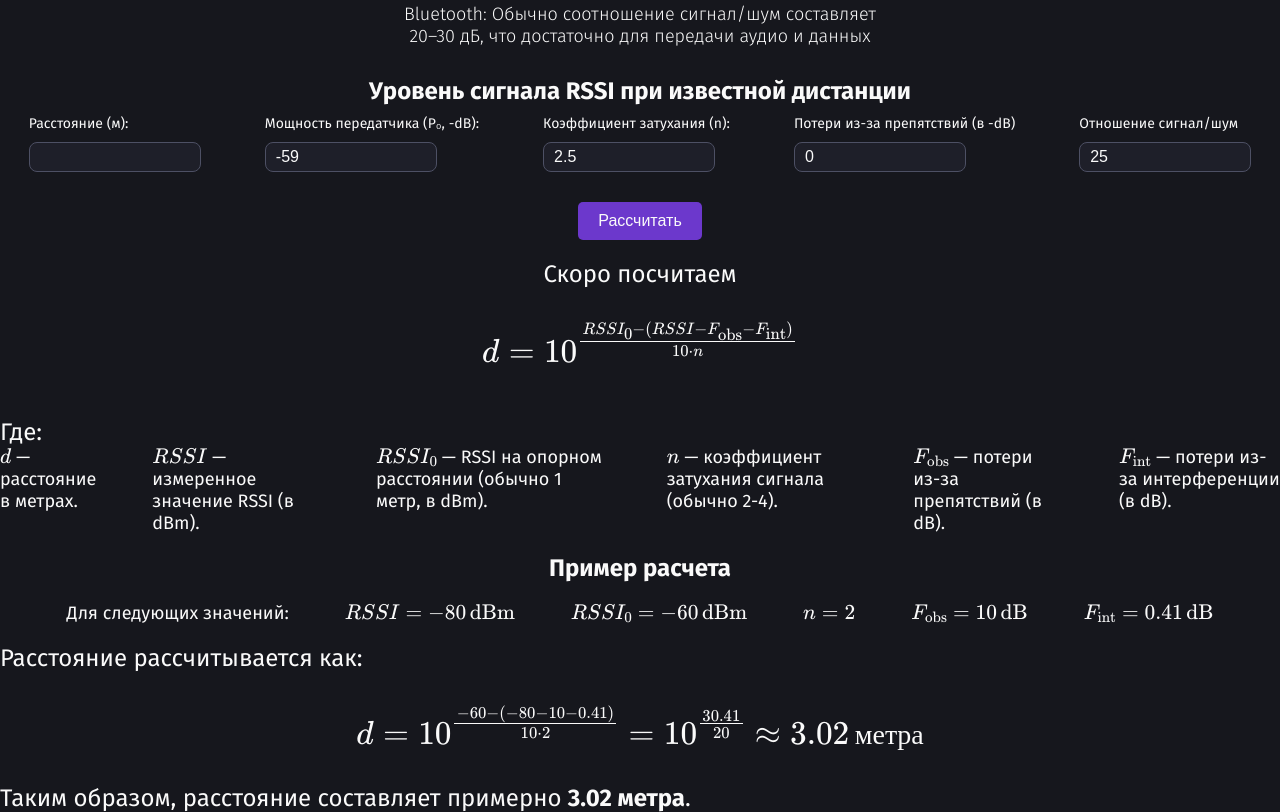
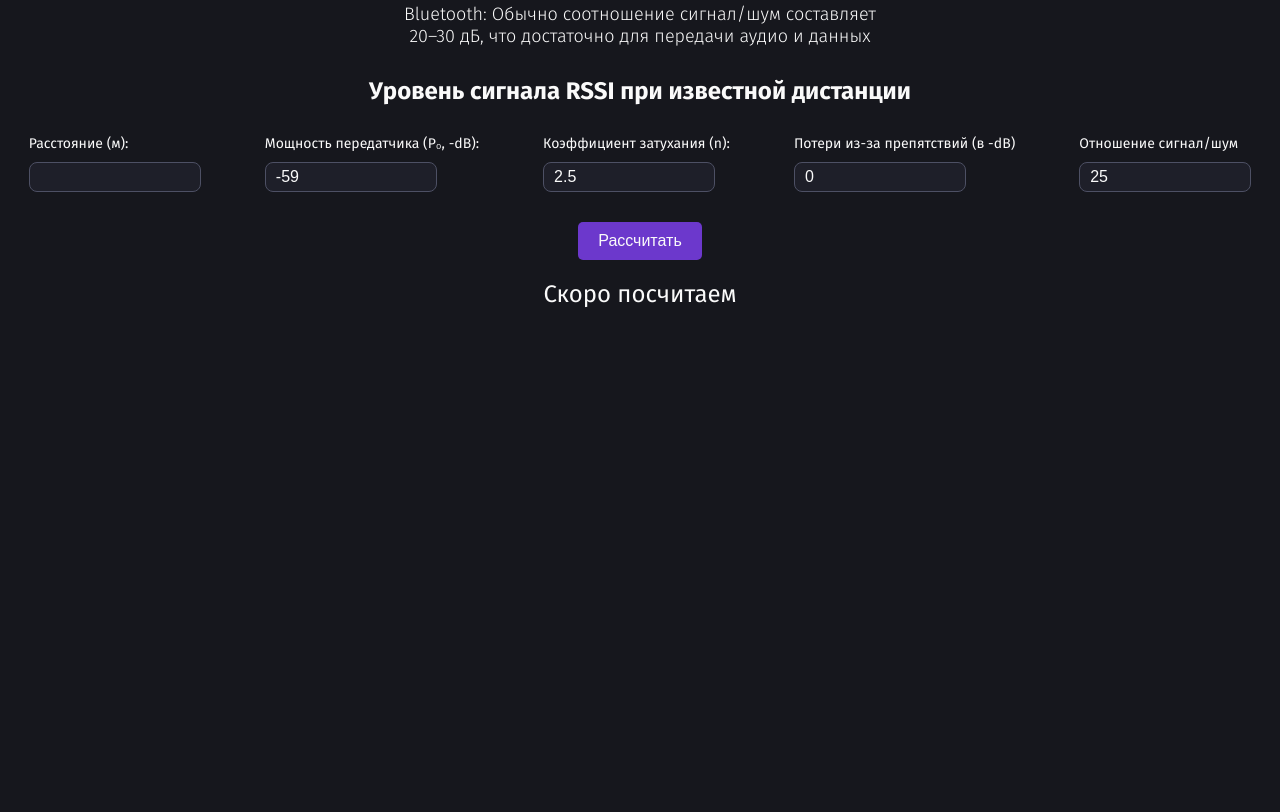
Before and after one commit to Verstuk/PositinRSSi, a plain HTML site: page distance.html in a window 1280 px wide. Shown: the part 368-1180 px from the top of the page. After the commit the page ends 800 px from the top, so only its background shows below. Drawn offline with nearby package versions, Linux system fonts and the light colour scheme.

Commit message:
Закомментировано описание

```diff
--- a/distance.html
+++ b/distance.html
@@ -57,6 +57,7 @@
             <div class="description">Bluetooth: Обычно соотношение сигнал/шум составляет 20–30 дБ, что достаточно для передачи аудио и данных</div>
 
             <h2>Уровень сигнала RSSI при известной дистанции</h2>
+            <p></p>
 
             <form id="rssiForm">
                 <div id="inputForm">
@@ -88,7 +89,7 @@
 
             </form>
                 <p id="result1">Скоро посчитаем</p>
-            <div class="formula">
+            <!-- <div class="formula">
                 \[
                 d = 10^{\frac{RSSI_0 - (RSSI - F_{\text{obs}} - F_{\text{int}})}{10 \cdot n}}
                 \]
@@ -124,7 +125,7 @@
                 \]
             </div>
 
-            <p>Таким образом, расстояние составляет примерно <strong>3.02 метра</strong>.</p>
+            <p>Таким образом, расстояние составляет примерно <strong>3.02 метра</strong>.</p> -->
         </main>
         <script src="distance.js"></script>
         <script src="rssi.js"></script>
```
